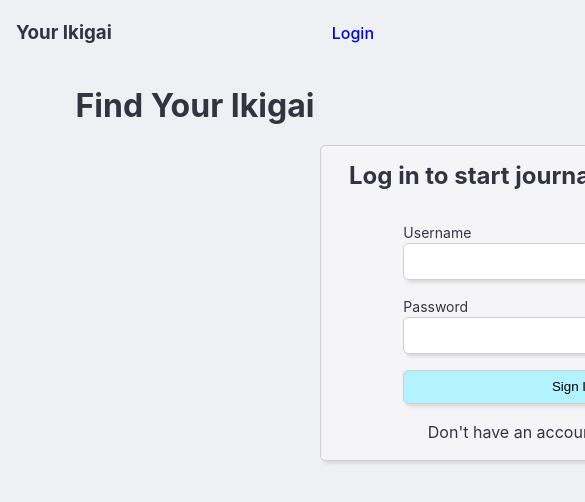
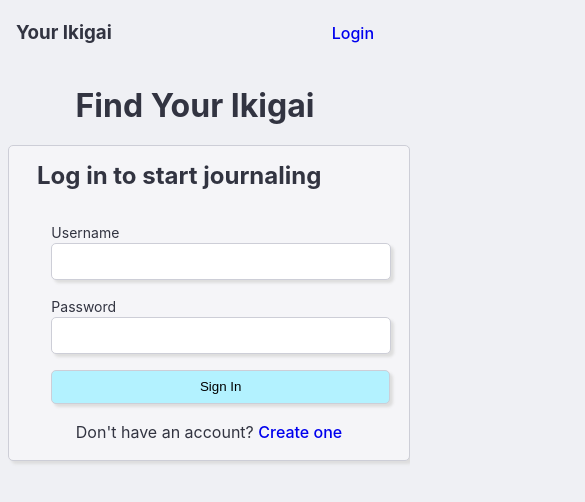
Before and after one commit to jase-d-ace/openai-ikigai-journaling, a React (Vite) app in the folder mental_health_frontend/: page /login in a window 390 px wide. Shown: the top 502 px of the page, 585 px wide, since content can reach past the window. Built offline with nearby package versions, Linux system fonts and the light colour scheme.

Commit message:
fix mobile styles on login page

```diff
--- a/mental_health_frontend/src/App.css
+++ b/mental_health_frontend/src/App.css
@@ -384,6 +384,8 @@ header {
         background: #F5F5F8;
         display: flex;
         flex-direction: column;
+        margin-left: 0.5em;
+        width: 25em;
 
         .register-link {
             text-align: center;
@@ -392,7 +394,6 @@ header {
     }
 
     .login-form {
-
         .field {
             display: flex;
             flex-direction: column;
```
